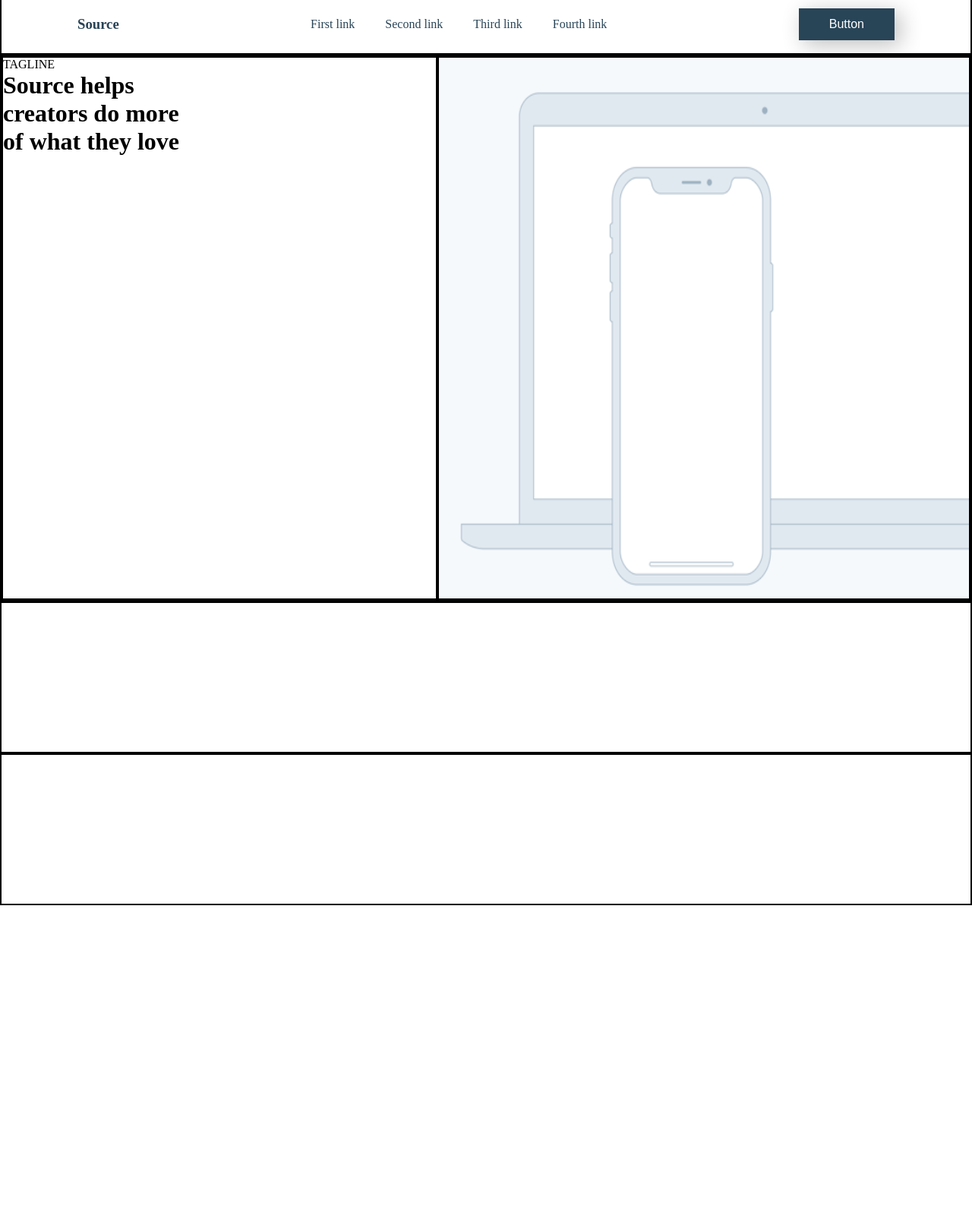
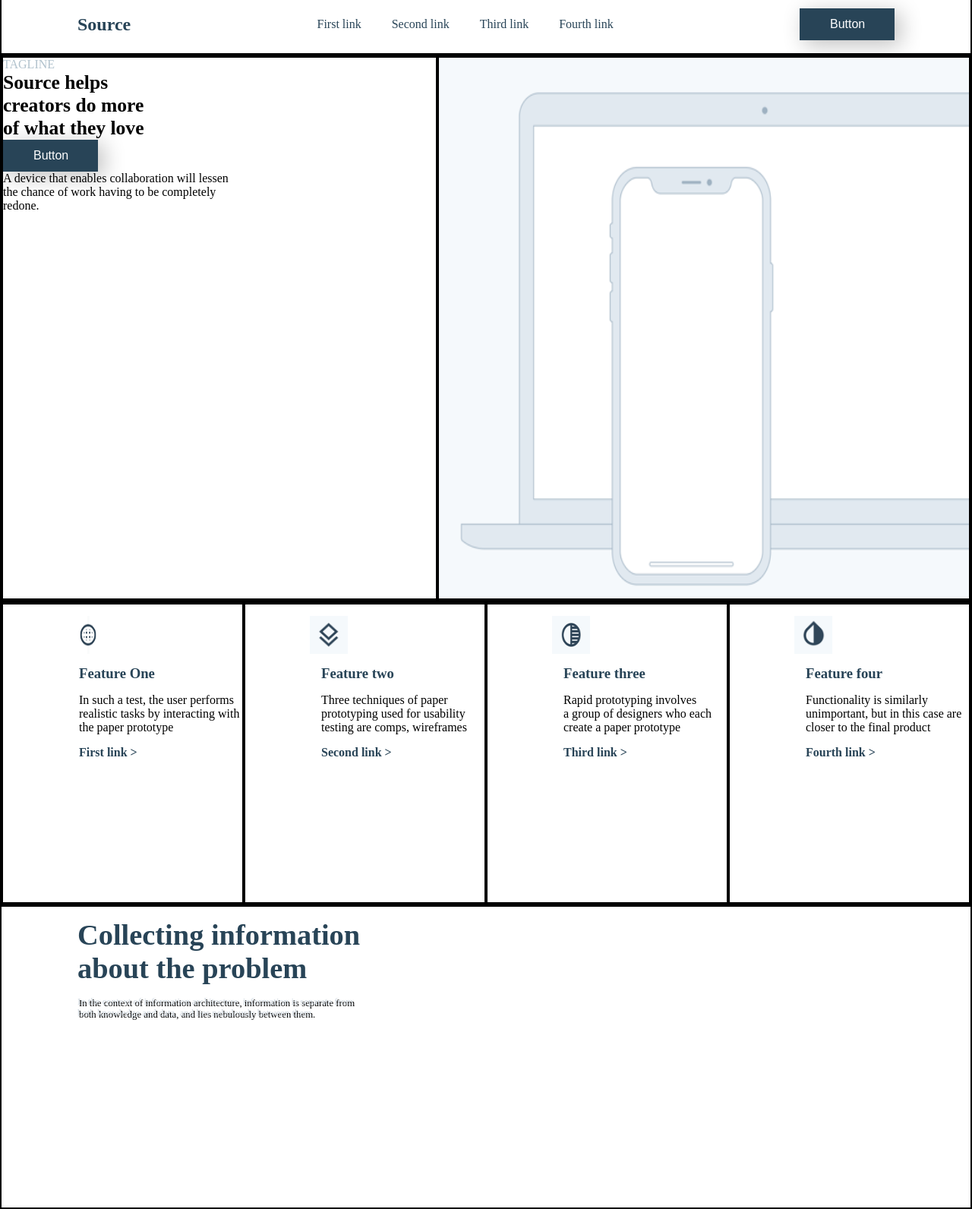
Before and after one commit to Styleshift/source, a plain HTML site: page index.html in a window 1280 px wide. Shown: the part 8-1600 px from the top of the page at 76% size. Before the commit the page ends 1200 px from the top, so only its background shows below. Drawn offline with Linux system fonts and the light colour scheme.

Commit message:
add 2nd and 3rd section

```diff
--- a/index.html
+++ b/index.html
@@ -10,7 +10,7 @@
 </head>
 <body>
     <nav>
-        <h3>Source</h3>
+        <h2 class="navh2">Source</h2>
         <ul>
             <li><a href="#">First link</a></li>
             <li><a href="#">Second link</a></li>
@@ -21,7 +21,7 @@
     </nav>
     <header>
         <div class="headerLeft">
-            <span>TAGLINE</span>
+            <span class="tag">TAGLINE</span>
             <h1>
                 Source helps
                 <br>
@@ -29,12 +29,79 @@
                 <br>
                 of what they love
             </h1>
+            <button class="button2">Button</button>
+            <p>
+                A device that enables collaboration will lessen
+                <br>
+                the chance of work having to be completely
+                <br>
+                redone.
+            </p>
         </div>
         <div class="headerRight">
             <img src="./img/cell.png" class="cellImg" alt="cell">
         </div>
     </header>
-    <section></section>
-    <section></section>
+    <section class="middle">
+        <div>
+            <img src="./img/featureOne.png"class="icon" alt="icon">
+            <h3 class="featureMargin">Feature One</h3>
+            <p class="featureMargin">
+                In such a test, the user performs
+                <br>
+                realistic tasks by interacting with
+                <br>
+                the paper prototype
+            </p>
+            <h4 class="featureMargin">First link ></h4>
+        </div>
+        <div>
+            <img src="./img/featureTwo.png" class="icon" alt="icon">
+            <h3 class="featureMargin">Feature two</h3>
+            <p class="featureMargin">
+                Three techniques of paper
+                <br>
+                prototyping used for usability
+                <br>
+                testing are comps, wireframes
+            </p>
+            <h4 class="featureMargin">Second link ></h4>
+        </div>
+        <div>
+            <img src="./img/featureThree.png" class="icon" alt="icon">
+            <h3 class="featureMargin">Feature three</h3>
+            <p class="featureMargin">
+                Rapid prototyping involves
+                <br>
+                a group of designers who each
+                <br>
+                create a paper prototype
+            </p>
+            <h4 class="featureMargin">Third link ></h4>
+        </div>
+        <div>
+            <img src="./img/featureFour.png" class="icon" alt="icon">
+            <h3 class="featureMargin">Feature four</h3>
+            <p class="featureMargin">
+                Functionality is similarly
+                <br>
+                unimportant, but in this case are
+                <br>
+                closer to the final product
+            </p>
+            <h4 class="featureMargin">Fourth link ></h4>
+        </div>
+    </section>
+    <section>
+        <h1 class="collectH1">
+            Collecting information
+            <br>
+            about the problem
+        </h1>
+        <p class="collectP">
+            In the context of information architecture, information is separate from
+            <br>
+            both knowledge and data, and lies nebulously between them. </p>
+    </section>
 </body>
 </html>
--- a/style/app.css
+++ b/style/app.css
@@ -6,7 +6,7 @@
 
 /*** Erase Me Later ***/
 
-nav, header, section, .headerLeft, .headerRight {
+nav, header, section, .headerLeft, .headerRight, div {
     border: 2px solid black;
 }
 
@@ -22,7 +22,7 @@ header {
 }
 
 section {
-    height: 25dvh;
+    height: 50dvh;
 }
 
 .headerLeft, .headerRight {
@@ -41,6 +41,12 @@ section {
 
 section {
     clear: both;
+}
+
+div {
+    width: 25%;
+    height: 100%;
+    float: left;
 }
 
 /*** Flex Box ***/
@@ -68,6 +74,12 @@ ul {
     align-items: center;
 }
 
+div {
+    display: flex;
+    flex-direction: column;
+    justify-content: flex-start;
+}
+
 /*** Content ***/
 
 a {
@@ -88,9 +100,12 @@ li {
     margin: 20px;
 }
 
-h3 {
-    margin-left: 100px;
+h3, h4, .collectH1 {
     color: #284457;
+}
+
+.tag {
+    color: #b1c2cd;
 }
 
 .navButton {
@@ -113,7 +128,68 @@ h3 {
             box-shadow: 3px 2px 22px 1px rgba(0, 0, 0, 0.24);
 }
 
+.button2 {
+    text-decoration: none;
+            border: none;
+            padding: 12px 40px;
+            font-size: 16px;
+            background-color: #284457;
+            color: white;
+            border-radius: 0px;
+            box-shadow: 7px 6px 28px 1px rgba(0, 0, 0, 0.24);
+            cursor: pointer;
+            outline: none;
+            transition: 0.2s all;
+}
+
+.button2:active {
+        transform: scale(0.98);
+                box-shadow: 3px 2px 22px 1px rgba(0, 0, 0, 0.24);
+}
+
+.navButton, .button2 {
+    width: 125px;
+}
+
+.icon {
+    height: 50px;
+    width: 50px;
+    margin-top: 15px;
+    margin-left: 85px;
+}
+
 .cellImg {
     height: 100%;
     width: 100%;
 }
+
+.navh2 {
+    color: #284457;
+    margin-left: 100px;
+}
+
+.collectP {
+    color: #cdd6de;
+    text-shadow: black 2px 2px;
+}
+
+.featureMargin {
+    margin-top: 15px;
+    margin-left: 100px;
+}
+
+h1 {
+    font-size: 2vw;
+}
+
+.collectH1 {
+    font-size: 3vw;
+    margin-top: 15px;
+    margin-left: 100px;
+}
+
+.collectP {
+    margin-top: 15px;
+    margin-left: 100px;
+    font-size: 1vw;
+}
```
Also changed, not shown: img/featureFour.png (added), img/featureOne.png (added), img/featureThree.png (added), img/featureTwo.png (added).
